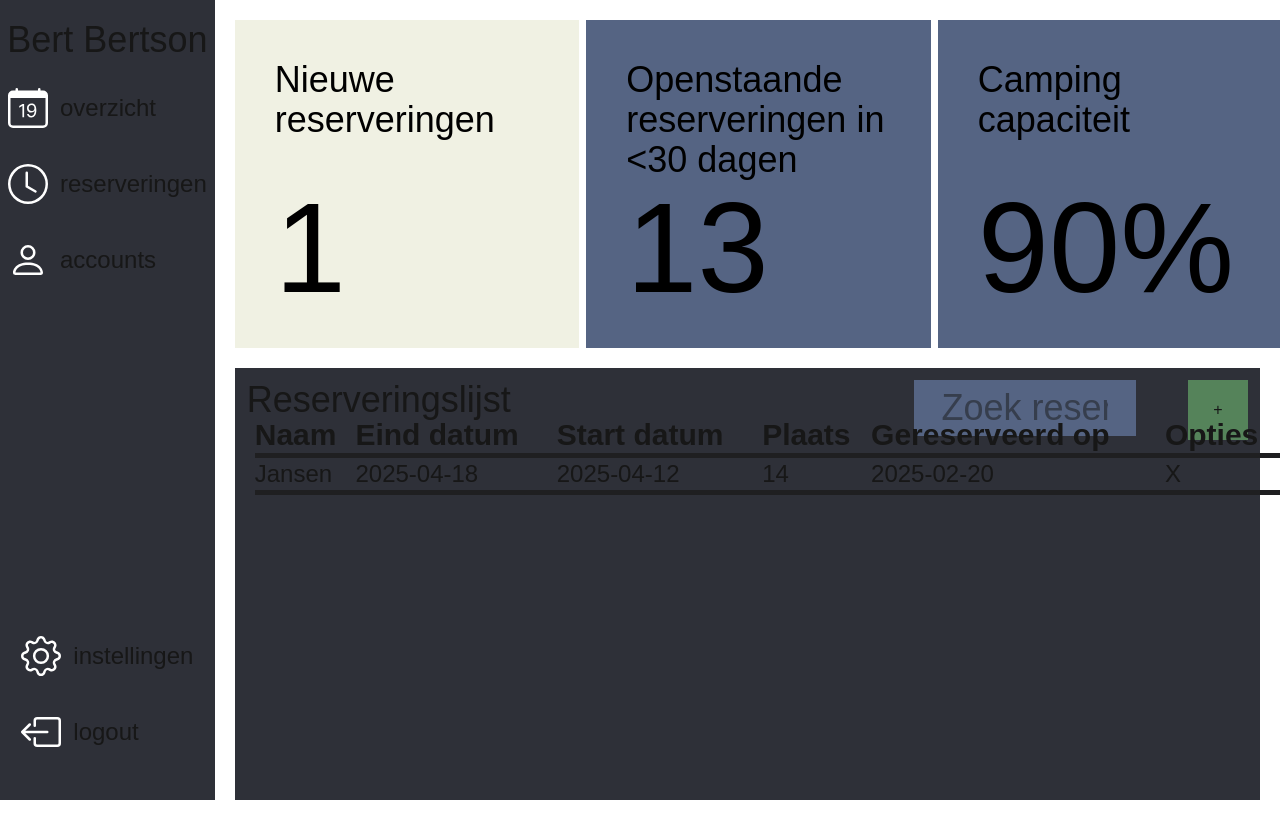
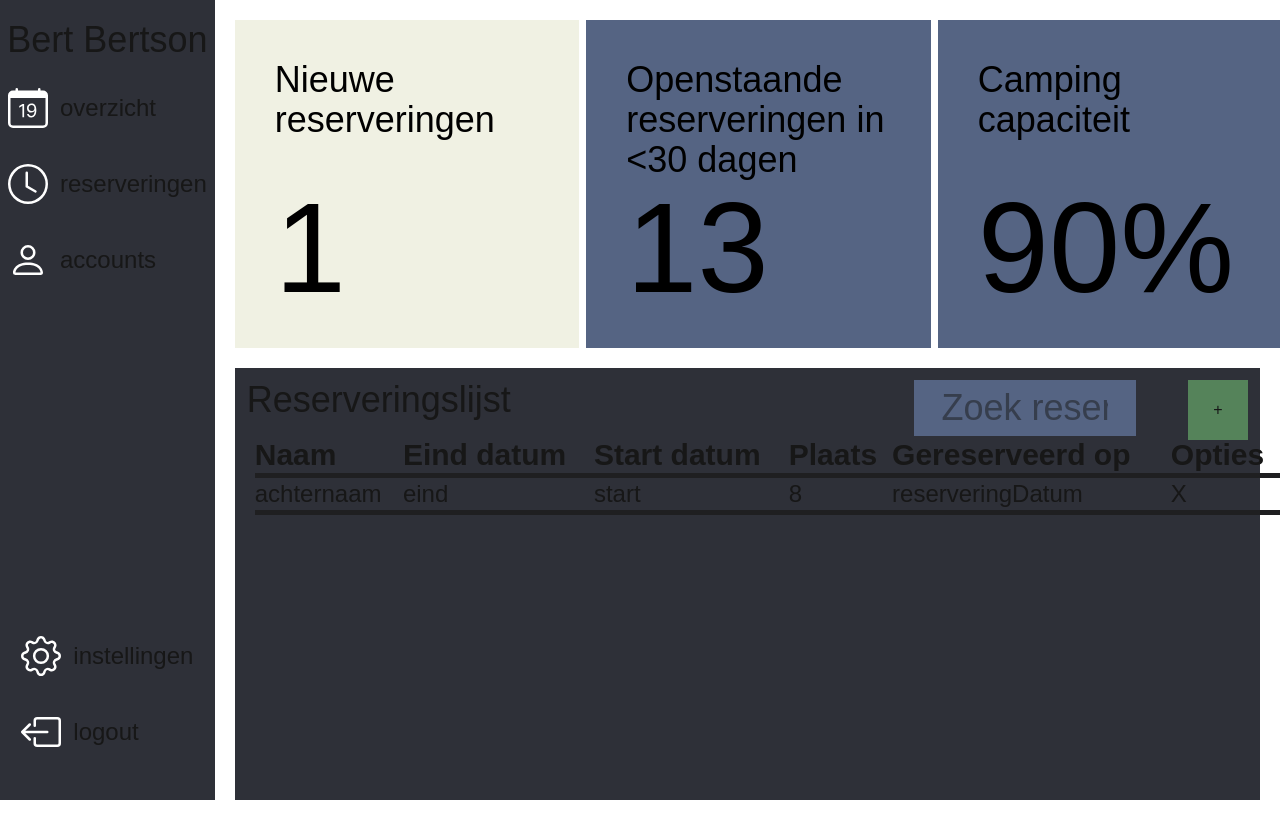
Before and after one commit to Powerboy2015/boer-bert-registratiesysteem, a Next.js app in the folder next.js/: page /reserveringen in a window 1280 px wide. Shown: the top 838 px of the page. Built offline with nearby package versions, Linux system fonts and the light colour scheme.

Commit message:
nieuwe reservering overlay

```diff
--- a/next.js/src/app/reserveringen/NieuweReservering/ReserveringOverlay.tsx
+++ b/next.js/src/app/reserveringen/NieuweReservering/ReserveringOverlay.tsx
@@ -2,62 +2,93 @@ import { useState } from "react"
 
 export default function ReserveringOverlay({ toggle, add }: {
     toggle: () => void, add: (reservering: {
-        ID: number;
-        Naam: string;
+        voornaam: string;
+        achternaam: string;
+        telNr: string;
+        adres: string;
+        email: string;
         plaats: number;
-        start: string;
-        eind: string;
-        reservering: string;
-        reserveringBewerk: string;
+        DatumAankomst: string;
+        DatumVertrek: string;
+        reserveringDatum: string;
+        reserveringBewerkDatum: string;
     }) => void
 }) {
-    const [naam, setNaam] = useState("")
-    const [eindDatum, setEindDatum] = useState("")
-    const [startDatum, setStartDatum] = useState("")
+    const [voornaam, setVoornaam] = useState("")
+    const [achternaam, setAchternaam] = useState("")
+    const [telNr, setTelnr] = useState("")
+    const [adres, setAdres] = useState("")
+    const [email, setEmail] = useState("")
+
+    const [DatumVertrek, setDatumVertrek] = useState("")
+    const [DatumAankomst, setDatumAankomst] = useState("")
     const [plaats, setPlaats] = useState(Number)
     const [gereserveerdDatum, setGereserveerdDatum] = useState("")
 
 
     function handleClick() {
         add({
-            ID: 105,
-            Naam: naam,
+            voornaam: voornaam,
+            achternaam: achternaam,
+            telNr: telNr,
+            adres: adres,
+            email: email,
             plaats: plaats,
-            start: startDatum,
-            eind: eindDatum,
-            reservering: gereserveerdDatum,
-            reserveringBewerk: "2025-10-11"
+            DatumAankomst: DatumAankomst,
+            DatumVertrek: DatumVertrek,
+            reserveringDatum: gereserveerdDatum,
+            reserveringBewerkDatum: "2025-10-11"
         })
         toggle()
+        setGereserveerdDatum(Date.now().toString())
     }
 
 
     return (
         <>
             <div className="fixed flex h-full w-full left-0 justify-center items-center bg-gray-500/90">
-                <div className="bg-[#2E3038] h-1/2 w-1/2 flex justify-center items-center flex-col text-5xl p-20 relative min-w-fit min-h-fit">
+                <div className="bg-[#2E3038] h-1/2 w-1/2 grid relative min-w-fit min-h-fit p-10">
                     <button className="absolute top-4 right-4" onClick={() => toggle()}>X</button>
-                    <div className="grid grid-cols-2 w-full">
-                        <label htmlFor="Naam">Naam:</label>
-                        <input onChange={(e) => setNaam(e.target.value)} type="text" className="bg-white text-black" />
+                    <div className="grid justify-center grid-cols-2 text-white">
+                        <div className="flex flex-col m-2 ">
+                            <label className="bg-[#1F1F21] p-1 w-fit mx-2 -my-1 z-1 text-[10px]" htmlFor="Start datum">Aankomst datum</label>
+                            <input onChange={(e) => setDatumAankomst(e.target.value)} type="date" className="bg-[#556483] " />
+                        </div>
+                        <div className="flex flex-col m-2 ">
+                            <label className="bg-[#1F1F21] p-1 w-fit mx-2 -my-1 z-1 text-[10px]" htmlFor="Plaats">Plaats</label>
+                            <input onChange={(e) => setPlaats(Number(e.target.value))} type="number" className="bg-[#556483]" />
+                        </div>
+                        <div className="flex flex-col m-2 ">
+                            <label className="bg-[#1F1F21] p-1 w-fit mx-2 -my-1 z-1 text-[10px]" htmlFor="Eind datum">Vertrek datum</label>
+                            <input onChange={(e) => setDatumVertrek(e.target.value)} type="date" className="bg-[#556483]" />
+                        </div>
                     </div>
-                    <div className="grid grid-cols-2 w-full">
-                        <label htmlFor="Eind datum">Eind datum:</label>
-                        <input onChange={(e) => setEindDatum(e.target.value)} type="date" className="bg-white text-black" />
+                    <div className="grid justify-center grid-cols-2 text-white">
+
+                        <div className="flex flex-col m-2 ">
+                            <label className="bg-[#1F1F21] p-1 w-fit mx-2 -my-1 z-1 text-[10px]" htmlFor="Naam">Voornaam:</label>
+                            <input onChange={(e) => setVoornaam(e.target.value)} type="text" className="bg-[#556483]" />
+                        </div>
+                        <div className="flex flex-col m-2 ">
+                            <label className="bg-[#1F1F21] p-1 w-fit mx-2 -my-1 z-1 text-[10px]" htmlFor="Naam">Achternaam:</label>
+                            <input onChange={(e) => setAchternaam(e.target.value)} type="text" className="bg-[#556483]" />
+                        </div>
+
+                        <div className="flex flex-col m-2 ">
+                            <label className="bg-[#1F1F21] p-1 w-fit mx-2 -my-1 z-1 text-[10px]" htmlFor="Naam">TelNr:</label>
+                            <input onChange={(e) => setTelnr(e.target.value)} type="text" className="bg-[#556483]" />
+                        </div>
+                        <div className="flex flex-col m-2 ">
+                            <label className="bg-[#1F1F21] p-1 w-fit mx-2 -my-1 z-1 text-[10px]" htmlFor="Naam">Adres:</label>
+                            <input onChange={(e) => setAdres(e.target.value)} type="text" className="bg-[#556483]" />
+                        </div>
+                        <div className="flex flex-col m-2 ">
+                            <label className="bg-[#1F1F21] p-1 w-fit mx-2 -my-1 z-1 text-[10px]" htmlFor="Naam">email:</label>
+                            <input onChange={(e) => setEmail(e.target.value)} type="text" className="bg-[#556483]" />
+
+                        </div>
+                        <button onClick={() => handleClick()} className="bg-[#55835A] p-2 absolute bottom-3 left-2/5">Opslaan</button>
                     </div>
-                    <div className="grid grid-cols-2 w-full">
-                        <label htmlFor="Start datum">Start datum:</label>
-                        <input onChange={(e) => setStartDatum(e.target.value)} type="date" className="bg-white text-black" />
-                    </div>
-                    <div className="grid grid-cols-2 w-full">
-                        <label htmlFor="Plaats">Plaats:</label>
-                        <input onChange={(e) => setPlaats(Number(e.target.value))} type="number" className="bg-white text-black" />
-                    </div>
-                    <div className="grid grid-cols-2 w-full">
-                        <label htmlFor="Gereserveerd op">Gereserveerd op:</label>
-                        <input onChange={(e) => setGereserveerdDatum(e.target.value)} type="date" className="bg-white text-black w-full" />
-                    </div>
-                    <button onClick={() => handleClick()} className="absolute bottom-10">send</button>
                 </div>
             </div>
         </>
--- a/next.js/src/app/reserveringen/Widgets/Reserveringen.tsx
+++ b/next.js/src/app/reserveringen/Widgets/Reserveringen.tsx
@@ -4,13 +4,17 @@ import { useState } from "react";
 export default function Reserveringen() {
   const [reserveringen, setReserveringen] = useState([
     {
-      UserData_ID: 101,
-      Achternaam: "Jansen",
-      PlaatsNummer: 14,
-      DatumAankomst: "2025-04-12",
-      DatumVertrek: "2025-04-18",
-      ReserveringsDatum: "2025-02-20",
-      ReservatieBewerkDatum: "2025-03-01",
+      UserData_ID: 1,
+      Voornaam: "voornaam",
+      Achternaam: "achternaam",
+      telNr: "telNr",
+      adres: "adres",
+      email: "email",
+      PlaatsNummer: 8,
+      DatumAankomst: "start",
+      DatumVertrek: "eind",
+      reserveringDatum: "reserveringDatum",
+      reserveringBewerkDatum: "reserveringBewerkDatum",
     },
   ])
 
@@ -26,15 +30,20 @@ export default function Reserveringen() {
     setReserveringen(newReserveringen)
   }
 
-  function addReservering({ ID, Naam, plaats, start, eind, reservering, reserveringBewerk }: { ID: number, Naam: string, plaats: number, start: string, eind: string, reservering: string, reserveringBewerk: string }) {
+  const d = new Date(Date.now())
+  function addReservering({ voornaam, achternaam, telNr, adres, email, plaats, DatumAankomst, DatumVertrek, reserveringBewerkDatum }: { voornaam: string, achternaam: string, telNr: string, adres: string, email: string, plaats: number, DatumAankomst: string, DatumVertrek: string, reserveringBewerkDatum: string }) {
     const nieuw = {
-      UserData_ID: ID,
-      Achternaam: Naam,
+      UserData_ID: 1,
+      Voornaam: voornaam,
+      Achternaam: achternaam,
+      telNr: telNr,
+      adres: adres,
+      email: email,
       PlaatsNummer: plaats,
-      DatumAankomst: start,
-      DatumVertrek: eind,
-      ReserveringsDatum: reservering,
-      ReservatieBewerkDatum: reserveringBewerk,
+      DatumAankomst: DatumAankomst,
+      DatumVertrek: DatumVertrek,
+      reserveringDatum: d.toDateString(),
+      reserveringBewerkDatum: reserveringBewerkDatum,
     }
     setReserveringen([...reserveringen, nieuw])
   }
@@ -54,7 +63,7 @@ export default function Reserveringen() {
         </div>
       </div>
       <div className="w-full h-full m-5">
-        <table className="w-full">
+        <table className="w-full mt-10">
           <thead>
             <tr>
               <th className="text-left text-3xl">Naam</th>
@@ -67,12 +76,12 @@ export default function Reserveringen() {
           </thead>
           <tbody>
             {reserveringen.map((item, index) => (
-              <tr className="border-y-5 border-[#1F1F21] text-2xl bg " key={index}>
+              <tr className="border-y-5 border-[#1F1F21] text-2xl " key={index}>
                 <td>{item.Achternaam}</td>
                 <td>{item.DatumVertrek}</td>
                 <td>{item.DatumAankomst}</td>
                 <td>{item.PlaatsNummer}</td>
-                <td>{item.ReserveringsDatum}</td>
+                <td>{item.reserveringDatum}</td>
                 <td> <button onClick={() => handleDeleteReservering(index)}>X</button></td>
               </tr>
             ))}
```
